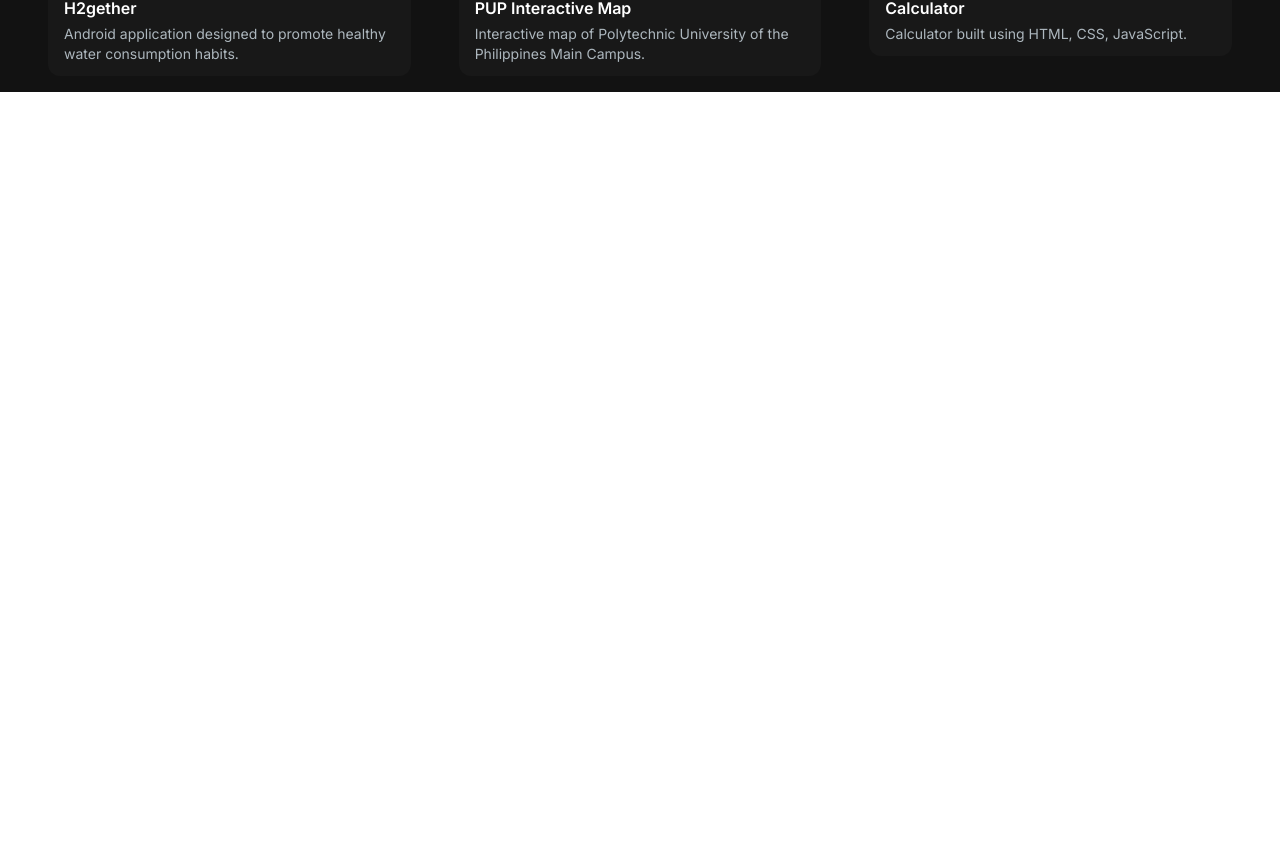
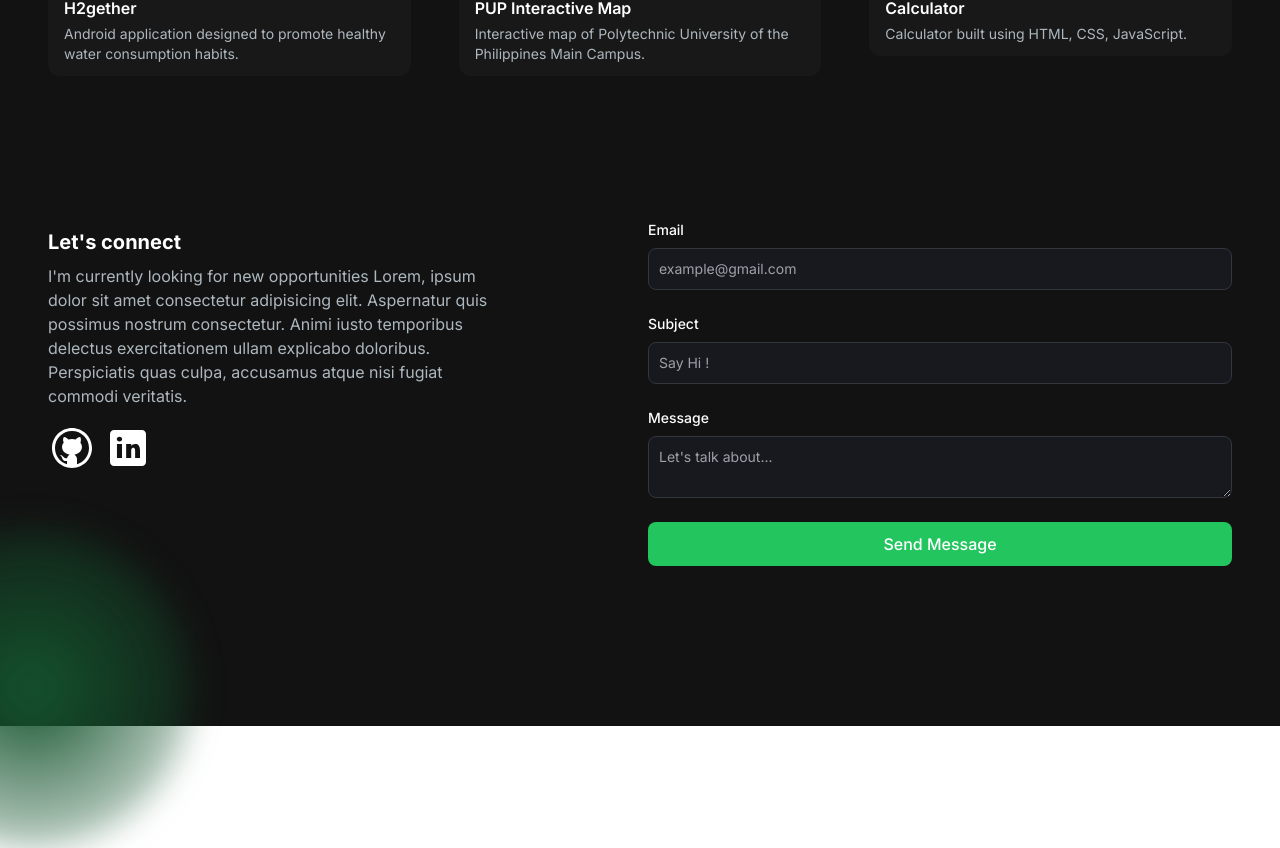
Before and after one commit to JohnRicMerque/personal_portfolio, a Next.js app: page / in a window 1280 px wide. Shown: the part 1820-2668 px from the top of the page. Before the commit the page ends 1912 px from the top, so only its background shows below. Built offline with nearby package versions, Linux system fonts and the light colour scheme.

Commit message:
added contact section

```diff
--- a/app/components/EmailSection.jsx
+++ b/app/components/EmailSection.jsx
@@ -1,15 +1,70 @@
-import React from 'react'
+import React from 'react';
+import GithubIcon from "../../public/images/github-icon.svg";
+import LinkedinIcon from "../../public/images/linkedin-icon.svg";
+import Link from "next/link";
+import Image from 'next/image';
 
 const EmailSection = () => {
   return (
-    <section className='grid md:grid-cols-2 md:my-12 py-24 gap-4'>
-        <div>
+    <section className='grid md:grid-cols-2 md:my-12 py-24 gap-4 relative'>
+      <div className="bg-[radial-gradient(ellipse_at_center,_var(--tw-gradient-stops))] from-green-900 to-transparent rounded-full h-80 w-80 z-0 blur-lg absolute top-3/4 -left-4 transform -translate-x-1/2 -translate-1/2"></div>
+      <div className='z-10'>
           <h5 className='text-xl font-bold text-white my-2'>Let's connect</h5>
           <p className='text-[#ADB7BE] mb-4 max-w-md'>
               {" "}
               I'm currently looking for new opportunities
+              Lorem, ipsum dolor sit amet consectetur adipisicing elit. Aspernatur quis possimus nostrum consectetur. Animi iusto temporibus delectus exercitationem ullam explicabo doloribus. Perspiciatis quas culpa, accusamus atque nisi fugiat commodi veritatis.
           </p>
-            <div className="socials flex flex-row gap-2"></div>
+          <div className="socials flex flex-row gap-2">
+            <Link href={"https://github.com/JohnRicMerque"}>
+                <Image src={GithubIcon} alt="GitHub Icon"/>
+            </Link>
+            <Link href={"https://www.linkedin.com/feed/"}>
+                <Image src={LinkedinIcon} alt="LinkedIn Icon"/>
+            </Link>
+
+          </div>
+      </div>
+      <div>
+            <form action="" className='flex flex-col'>
+              <div className='mb-6' >
+                <label htmlFor="email" className='text-white block mb-2 text-sm font-medium'>Email</label>
+                <input
+                  type="email"
+                  id='email'
+                  required
+                  className='bg-[#18191E] border border-[#33353F] placeholder-[#9CA2A9] text-gray-100 text-sm rounded-lg block w-full p-2.5'
+                  placeholder='example@gmail.com'
+                />
+              </div>
+              <div className='mb-6' >
+                <label htmlFor="subject" className='text-white block mb-2 text-sm font-medium'>Subject</label>
+                <input
+                  type="text"
+                  id='subject'
+                  required
+                  className='bg-[#18191E] border border-[#33353F] placeholder-[#9CA2A9] text-gray-100 text-sm rounded-lg block w-full p-2.5'
+                  placeholder='Say Hi !'
+                />
+              </div>
+              <div className="mb-6">
+                <label
+                  htmlFor="message"
+                  className='text-white block text-sm mb-2 font-medium'>
+                    Message
+                </label>
+                <textarea
+                  name="message"
+                  id="message"
+                  className='bg-[#18191E] border border-[#33353F] placeholder-[#9CA2A9] text-gray-100 text-sm rounded-lg block w-full p-2.5'
+                  placeholder="Let's talk about... " />
+              </div>
+              <button
+                type='submit'
+                className='bg-green-500 hover:bg-green-600 text-white font-medium py-2.5 rounded-lg w-full' >
+                Send Message
+              </button>
+            </form>
       </div>
     </section>
   )
--- a/app/page.tsx
+++ b/app/page.tsx
@@ -3,6 +3,7 @@ import HeroSection from "./components/HeroSection"
 import Navbar from "./components/Navbar"
 import AboutSection from "./components/AboutSection"
 import ProjectsSection from "./components/ProjectsSection"
+import EmailSection from  './components/EmailSection'
 
 export default function Home() {
   return (
@@ -12,6 +13,7 @@ export default function Home() {
         <HeroSection />
         <AboutSection />
         <ProjectsSection />
+        <EmailSection />
       </div>
     </main>
   );
```
Also changed, not shown: public/images/github-icon.svg (added), public/images/linkedin-icon.svg (added). Lines whose indentation alone changed are shown as unchanged.
